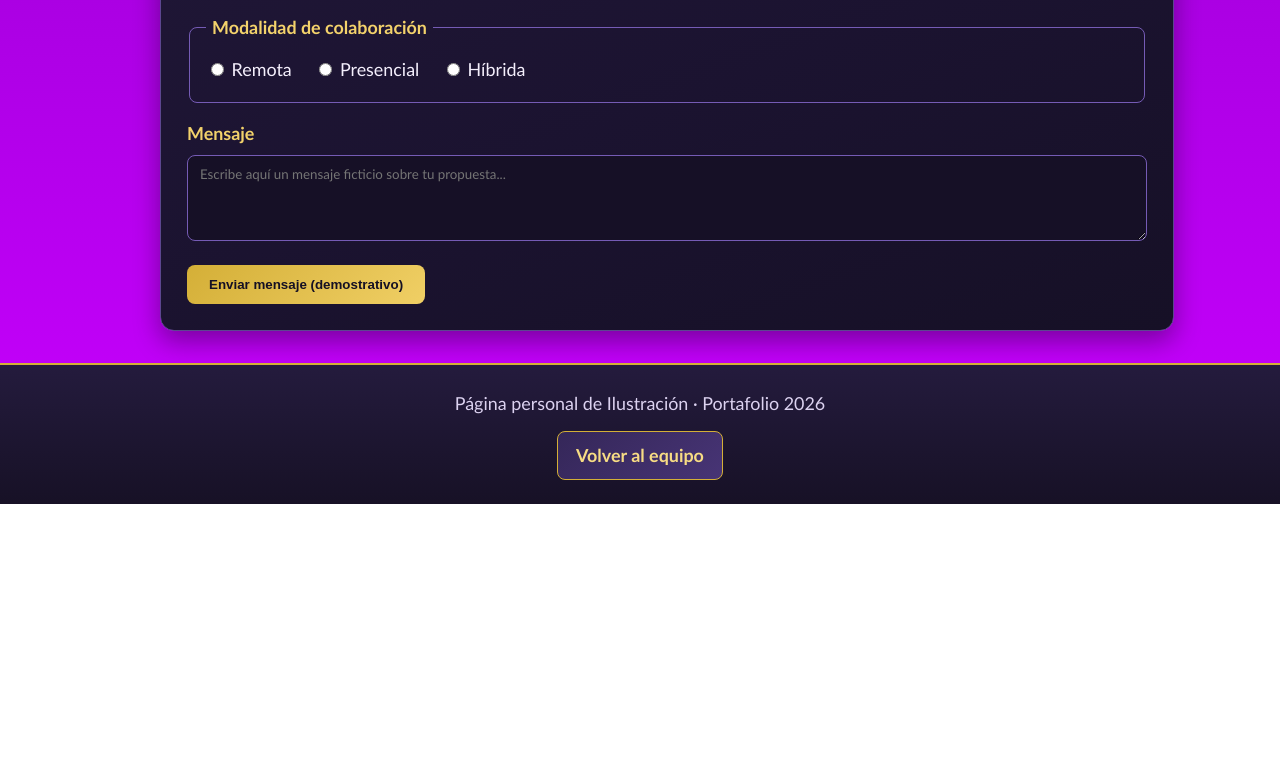
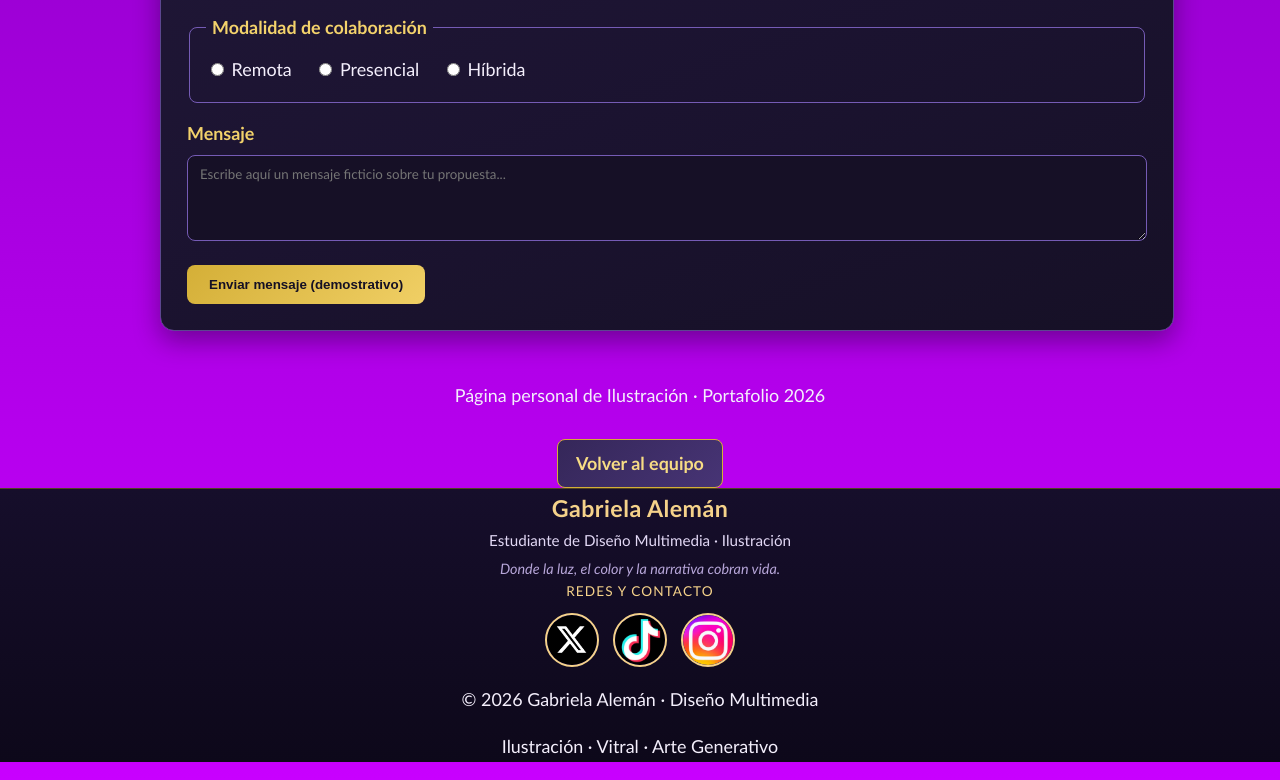
Before and after one commit to gabrielaaleman3am-ai/paginagabriela, a plain HTML site: page index.html in a window 1280 px wide. Shown: the part 4725-5505 px from the top of the page. Before the commit the page ends 5229 px from the top, so only its background shows below. Drawn offline with nearby package versions, Linux system fonts and the light colour scheme; a web font is replaced by a local one.

Commit message:
contactos
cambios en el css para poner los contactos y que se vea bien y en el centro

```diff
--- a/estilos.css
+++ b/estilos.css
@@ -444,16 +444,122 @@ fieldset.campo legend {
 .btn-enviar:hover {
   background: #f5da7e;
 }
-
-/* PIE DE PÁGINA */
-footer {
-  background: linear-gradient(180deg, #241b3d 0%, #171126 100%);
-  border-top: 2px solid #d4af37;
+/* Junta el bloque de "Volver al equipo" con el pie de redes */
+footer + .pie-portafolio,
+.pie-portafolio {
+  margin-top: 0;
+  background: linear-gradient(180deg, #160e2b 0%, #0d081a 100%);
+  border-top: 1px solid rgba(212, 175, 55, 0.35);
+  color: #f4effc;
   text-align: center;
-  padding: 24px 20px;
-  color: #dcd2f0;
 }
 
-footer p {
-  margin: 0 0 12px 0;
+/* Si el bloque de "Volver al equipo" tiene margen o padding inferior extra, lo reducimos */
+.volver-equipo,
+.pie-volver {
+  margin-bottom: 0;
+  padding-bottom: 18px;
+  text-align: center;
+  display: flex;
+  flex-direction: column;
+  align-items: center;
 }
+
+/* Círculo perfecto donde la imagen llena todo el espacio */
+.icono-red {
+  width: 50px;
+  height: 50px;
+  border-radius: 50%;
+  background-color: #24183f;
+  border: 2px solid #f5d28a;
+  display: inline-flex;
+  align-items: center;
+  justify-content: center;
+  overflow: hidden;
+  padding: 0;
+  transition: transform 0.2s ease, box-shadow 0.2s ease;
+}
+
+.icono-red img {
+  width: 100%;
+  height: 100%;
+  object-fit: cover;
+  border-radius: 50%;
+  display: block;
+}
+
+.icono-red:hover {
+  transform: translateY(-3px);
+  box-shadow: 0 0 14px rgba(245, 210, 138, 0.45);
+}
+
+.pie-nombre {
+  margin: 0;
+  font-size: 1.45rem;
+  color: #f5d28a;
+  letter-spacing: 0.02em;
+  text-align: center;
+}
+
+.pie-rol {
+  margin: 0;
+  font-size: 0.95rem;
+  color: #e2d8f5;
+  text-align: center;
+}
+
+.pie-frase {
+  margin: 4px 0 0;
+  font-size: 0.9rem;
+  font-style: italic;
+  color: #b7a6d9;
+  text-align: center;
+}
+
+.pie-redes {
+  display: flex;
+  flex-direction: column;
+  align-items: center;
+  justify-content: center;
+  text-align: center;
+  gap: 10px;
+}
+
+.pie-redes-titulo {
+  font-size: 0.85rem;
+  text-transform: uppercase;
+  letter-spacing: 0.08em;
+  color: #f5d28a;
+  text-align: center;
+}
+
+.pie-iconos {
+  display: flex;
+  align-items: center;
+  justify-content: center;
+  gap: 14px;
+}
+/* Centra el bloque de "Página personal de Ilustración..." y el botón "Volver al equipo" */
+body > footer:first-of-type,
+.volver-equipo,
+.pie-volver,
+[class*="volver"] {
+  width: 100%;
+  display: flex;
+  flex-direction: column;
+  align-items: center;
+  justify-content: center;
+  text-align: center;
+  margin-left: auto;
+  margin-right: auto;
+  margin-bottom: 0;
+}
+
+body > footer:first-of-type a,
+.volver-equipo a,
+.pie-volver a,
+[class*="volver"] a {
+  display: inline-block;
+  margin: 10px auto 0;
+  text-align: center;
+}
--- a/index.html
+++ b/index.html
@@ -299,6 +299,36 @@
   </footer>
   <script src="canvas.js"></script>
 
+<footer class="pie-portafolio">
+  <div class="pie-contenedor">
+    <div class="pie-identidad">
+      <h3 class="pie-nombre">Gabriela Alemán</h3>
+      <p class="pie-rol">Estudiante de Diseño Multimedia · Ilustración</p>
+      <p class="pie-frase">Donde la luz, el color y la narrativa cobran vida.</p>
+    </div>
+
+    <div class="pie-redes">
+      <span class="pie-redes-titulo">Redes y contacto</span>
+      <div class="pie-iconos">
+        <a href="https://x.com" target="_blank" rel="noopener noreferrer" aria-label="X" class="icono-red">
+          <img src="imagenes/X.jpeg" alt="X">
+        </a>
+        <a href="https://tiktok.com" target="_blank" rel="noopener noreferrer" aria-label="TikTok" class="icono-red">
+          <img src="imagenes/ti.jpeg" alt="TikTok">
+        </a>
+        <a href="https://instagram.com" target="_blank" rel="noopener noreferrer" aria-label="Instagram" class="icono-red">
+          <img src="imagenes/ig.jpeg" alt="Instagram">
+        </a>
+      </div>
+    </div>
+  </div>
+
+  <div class="pie-base">
+    <p class="pie-copy">© 2026 Gabriela Alemán · Diseño Multimedia</p>
+    <p class="pie-tags">Ilustración · Vitral · Arte Generativo</p>
+  </div>
+</footer>
+
 </body>
 
 </html>
```
Also changed, not shown: imagenes/X.jpeg (added), imagenes/ig.jpeg (added), imagenes/ti.jpeg (added).
